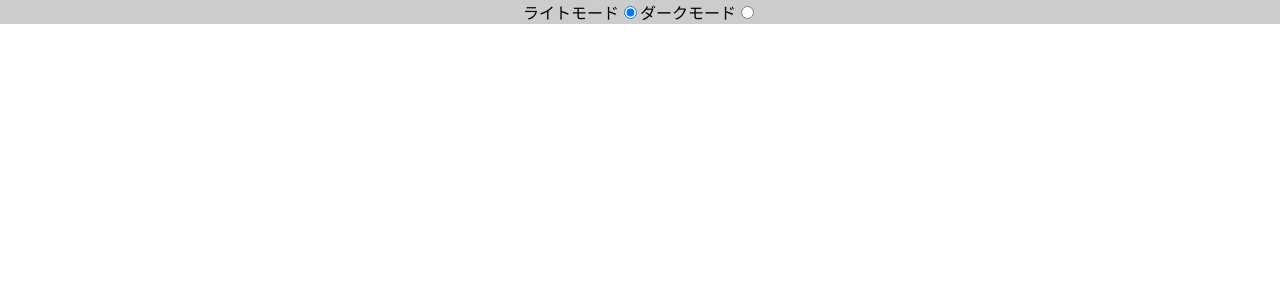
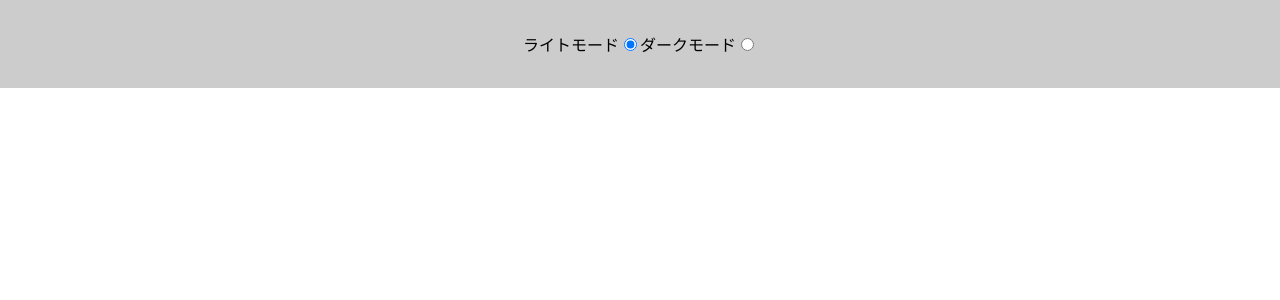
Before and after one commit to nagisano33/react-state-sample, a React (Create React App) app: page / in a window 1280 px wide. Shown: the top 300 px of the page. Built offline with nearby package versions, Linux system fonts and the light colour scheme.

Commit message:
Update ThemeRadio を適用

```diff
--- a/src/components/SampleBox/Header.jsx
+++ b/src/components/SampleBox/Header.jsx
@@ -1,42 +1,23 @@
 import React from "react";
 import styled from "styled-components";
-import { useTheme, useUpdateTheme } from "./contexts/themeContext";
+import { useTheme } from "./contexts/themeContext";
+import ThemeRadio from "./ThemeRadio";
 
 const StyledHeader = styled.div`
-  background: ${({state}) => {
+  padding: 2em;
+  background: ${({ state }) => {
     return state === "light" ? "#cccccc" : "#606060";
   }};
 `;
 
 const Header = () => {
+  // Theme の参照
   const context = useTheme();
-
-  const dispatch = useUpdateTheme();
-
-  const selections = [
-    { key: "light", value: "ライトモード" },
-    { key: "dark", value: "ダークモード" },
-  ];
-
-  const changeHandler = (e) => {
-    dispatch(e.target.value);
-  };
 
   return (
     <StyledHeader state={context}>
-      {selections.map((selection) => {
-        return (
-          <label key={selection.key}>
-            {selection.value}
-            <input
-              value={selection.key}
-              type="radio"
-              onChange={changeHandler}
-              checked={selection.key === context}
-            />
-          </label>
-        );
-      })}
+      <ThemeRadio action={"light"} label={"ライトモード"} />
+      <ThemeRadio action={"dark"} label={"ダークモード"} />
     </StyledHeader>
   );
 };
```
